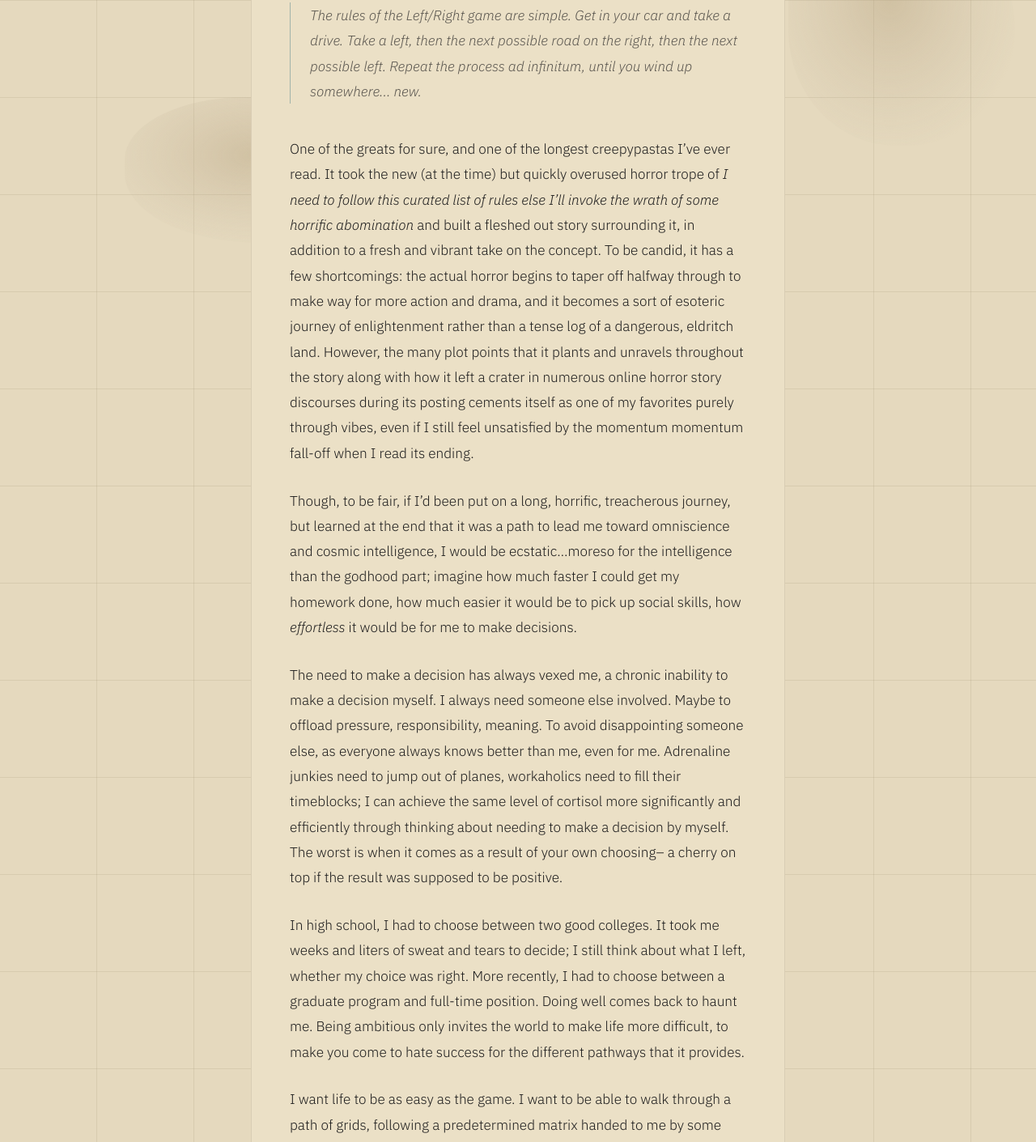
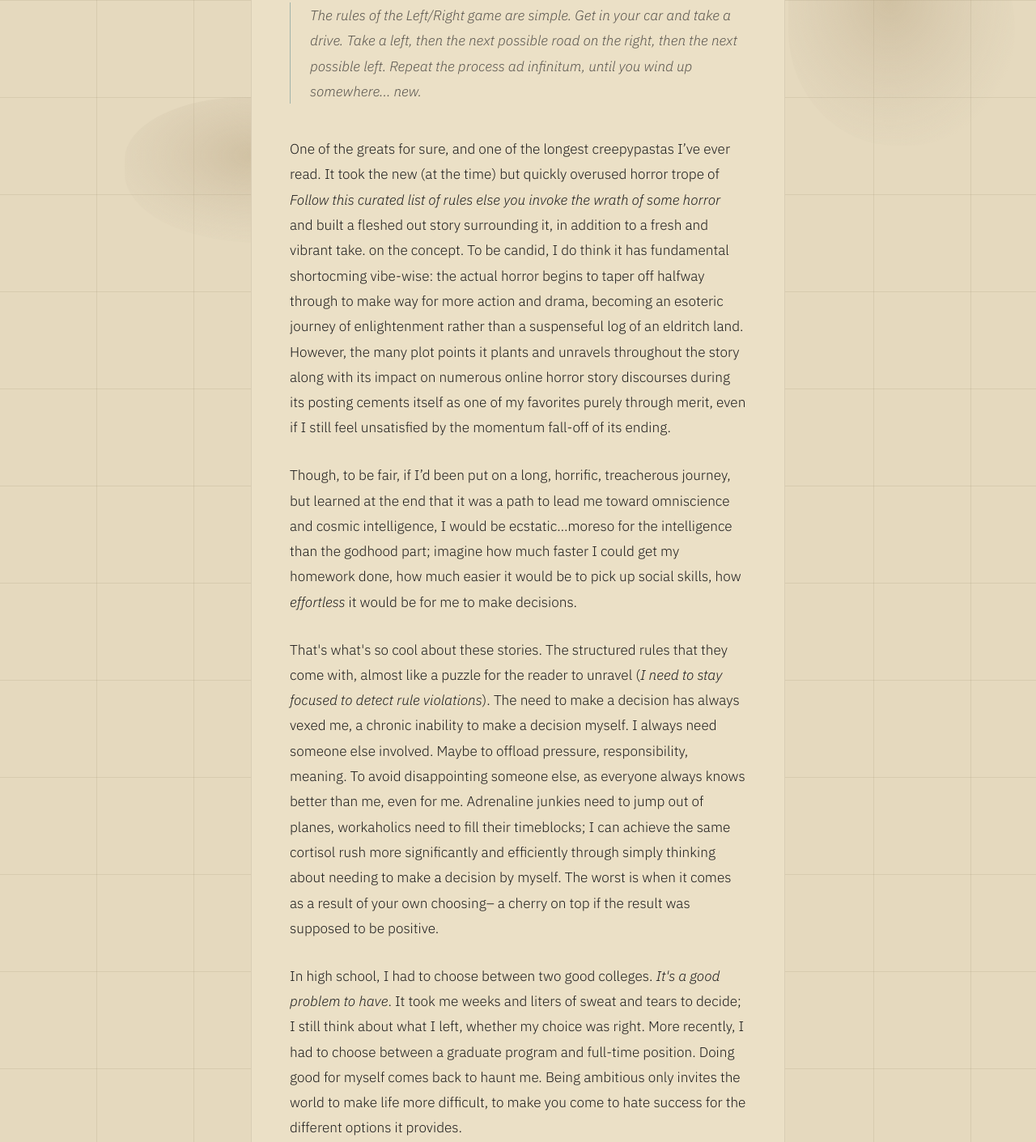
Before and after one commit to azhang03/creeping-thoughts, a plain HTML site: page essays/left-right-game.html in a window 1280 px wide. Shown: the part 480-1891 px from the top of the page at 81% size. Drawn offline with nearby package versions, Linux system fonts and the light colour scheme.

Commit message:
Spell fixes, content changes for Essay 1

```diff
--- a/essays/left-right-game.html
+++ b/essays/left-right-game.html
@@ -44,16 +44,16 @@
 
       <p>
         One of the greats for sure, and one of the longest creepypastas I’ve ever read. It took the new (at the time)
-        but quickly overused horror trope of <em>I need to follow this curated list of rules else I’ll invoke the wrath
-          of
-          some horrific abomination</em> and built a fleshed out story surrounding it, in addition to a fresh and
-        vibrant take
-        on the concept. To be candid, it has a few shortcomings: the actual horror begins to taper off halfway through
-        to make way for more action and drama, and it becomes a sort of esoteric journey of enlightenment rather than a
-        tense log of a dangerous, eldritch land. However, the many plot points that it plants and unravels throughout
-        the story along with how it left a crater in numerous online horror story discourses during its posting cements
-        itself as one of my favorites purely through vibes, even if I still feel unsatisfied by the momentum momentum
-        fall-off when I read its ending.
+        but quickly overused horror trope of <em>Follow this curated list of rules else you invoke the wrath
+          of some horror</em> and built a fleshed out story surrounding it, in addition to a fresh and
+        vibrant take.
+        on the concept. To be candid, I do think it has fundamental shortocming vibe-wise: the actual horror begins to
+        taper off halfway through
+        to make way for more action and drama, becoming an esoteric journey of enlightenment rather than a
+        suspenseful log of an eldritch land. However, the many plot points it plants and unravels throughout
+        the story along with its impact on numerous online horror story discourses during its posting cements
+        itself as one of my favorites purely through merit, even if I still feel unsatisfied by the momentum
+        fall-off of its ending.
       </p>
 
       <p>
@@ -64,19 +64,24 @@
       </p>
 
       <p>
-        The need to make a decision has always vexed me, a chronic inability to make a decision myself. I always need
+        That's what's so cool about these stories. The structured rules that they come with, almost like a puzzle for
+        the reader to unravel (<em>I need to stay focused to detect rule violations</em>). The need to make a decision
+        has always vexed me, a chronic inability to make a decision myself. I always need
         someone else involved. Maybe to offload pressure, responsibility, meaning. To avoid disappointing someone else,
         as everyone always knows better than me, even for me. Adrenaline junkies need to jump out of planes, workaholics
-        need to fill their timeblocks; I can achieve the same level of cortisol more significantly and efficiently
-        through thinking about needing to make a decision by myself. The worst is when it comes as a result of your own
+        need to fill their timeblocks; I can achieve the same cortisol rush more significantly and efficiently
+        through simply thinking about needing to make a decision by myself. The worst is when it comes as a result of
+        your own
         choosing– a cherry on top if the result was supposed to be positive.
       </p>
 
       <p>
-        In high school, I had to choose between two good colleges. It took me weeks and liters of sweat and tears to
+        In high school, I had to choose between two good colleges. <em>It's a good problem to have</em>. It took me
+        weeks and liters of sweat and tears to
         decide; I still think about what I left, whether my choice was right. More recently, I had to choose between a
-        graduate program and full-time position. Doing well comes back to haunt me. Being ambitious only invites the
-        world to make life more difficult, to make you come to hate success for the different pathways that it provides.
+        graduate program and full-time position. Doing good for myself comes back to haunt me. Being ambitious only
+        invites the
+        world to make life more difficult, to make you come to hate success for the different options it provides.
       </p>
 
       <p>
@@ -85,11 +90,13 @@
         thoughts I’ll need to think will be forward and finishing. No need to ask for the right direction, no need to
         think about the possibilities left. Even if I don’t want to continue on, the path will always be open to me,
         only to me and waiting for me to proceed. Then, I won’t be burdened by the ability to complete, the greedy want
-        to focus on a task and not be distracted or assaulted by the ugly need to make a life-altering decision.
+        to focus on a task and not be distracted or assaulted by the ugly need to make a decision that tugs on a strand,
+        a strand that bends life.
       </p>
 
       <p>
-        And in such a perfect world I may begin to write, with no longer a need to jot pros and cons, I am afforded the
+        And in such a perfect world, on that left/right road, I may begin to write, with no longer a need to jot pros
+        and cons, I am afforded the
         chance to dialogue and dictate, describe and depict the simplicity and efficiency of life as I move through it
         and it moves through me in conjunction and parallel, I will write and write and write, oh I’ll have so much time
         to write and fun doing it, stress-free with no uncertainties.
@@ -104,6 +111,8 @@
           The rules are easy to understand, but Rob says they're not so easy to follow.
         </p>
       </blockquote>
+
+      <p>Until I don't <em>need</em> to know left from right.</p>
 
     </article>
 
```
